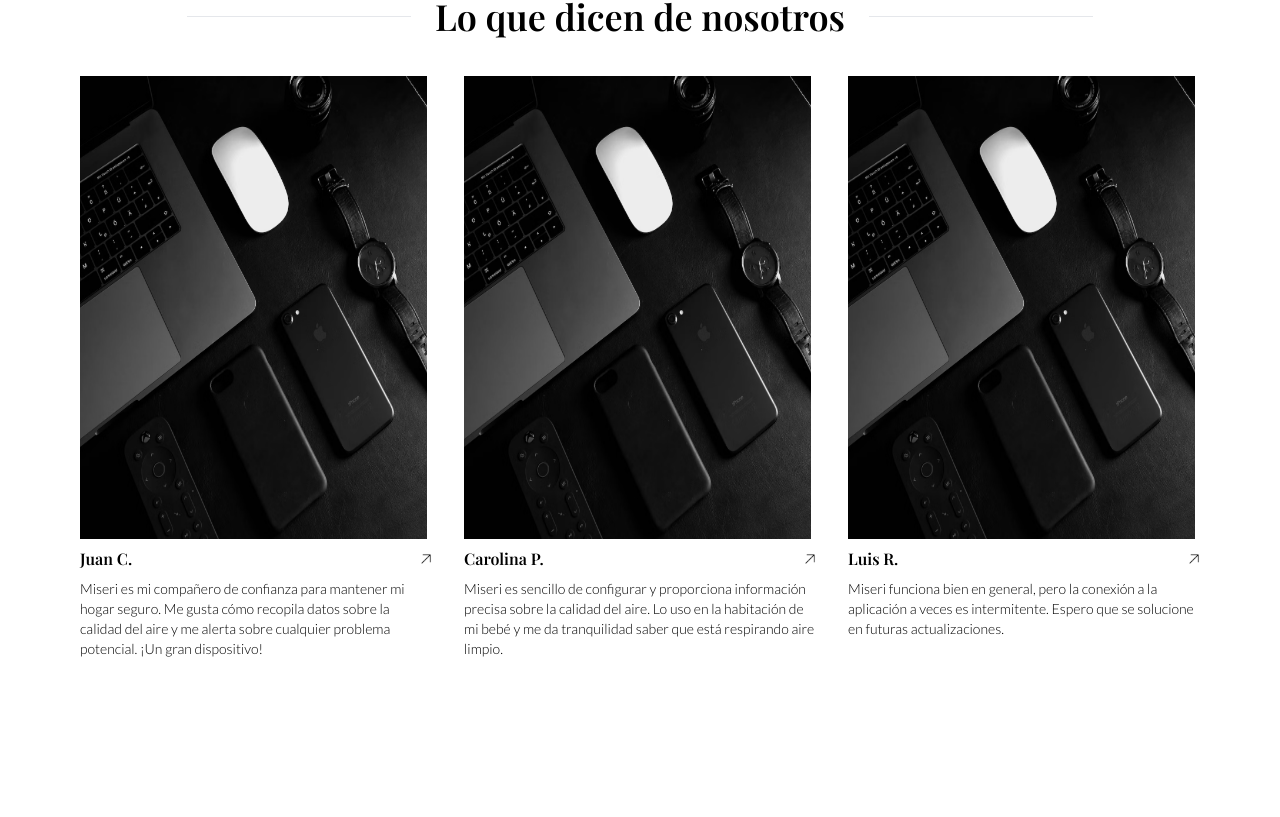
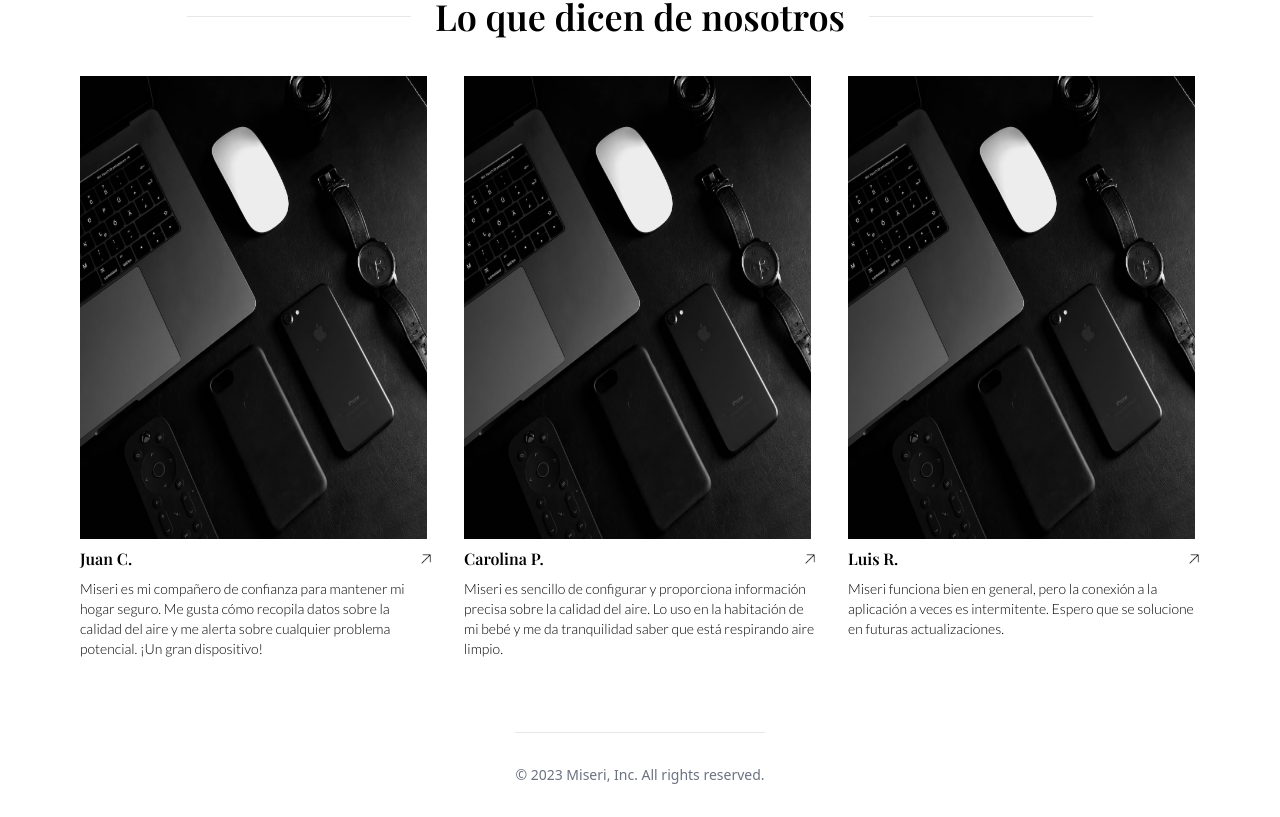
Before and after one commit to Leonardo-Toledo-V/miseri-client, a Next.js app: page / in a window 1280 px wide. Shown: the part 1300-2117 px from the top of the page. Before the commit the page ends 2032 px from the top, so only its background shows below. Built offline with nearby package versions, Linux system fonts and the light colour scheme.

Commit message:
feat(components): Mini footer

```diff
--- a/app/page.js
+++ b/app/page.js
@@ -1,8 +1,8 @@
 import About from "@/components/About";
+import Footer from "@/components/Footer";
 import Navbar from "@/components/Navbar";
 import Reviews from "@/components/Reviews";
 import TextIndex from "@/components/TextIndex";
-import Head from "next/head";
 
 export default function Home() {
   return (
@@ -11,6 +11,7 @@
     <TextIndex/>
     <About/>
     <Reviews/>
+    <Footer/>
   </>
   )
 }
--- a/components/Footer.jsx
+++ b/components/Footer.jsx
@@ -0,0 +1,17 @@
+"use client"
+
+import React from 'react'
+
+export default function Footer() {
+  return (
+
+    <footer className='w-full flex items-center'>
+    <div className="mx-auto px-4 sm:px-6 lg:max-w-7xl lg:px-8">
+      <div className="border-t border-gray-200 py-8 text-center text-sm text-gray-500 sm:text-left">
+        <span className="block sm:inline">&copy; 2023 Miseri, Inc.</span>{' '}
+        <span className="block sm:inline">All rights reserved.</span>
+      </div>
+    </div>
+  </footer>
+  )
+}
```
